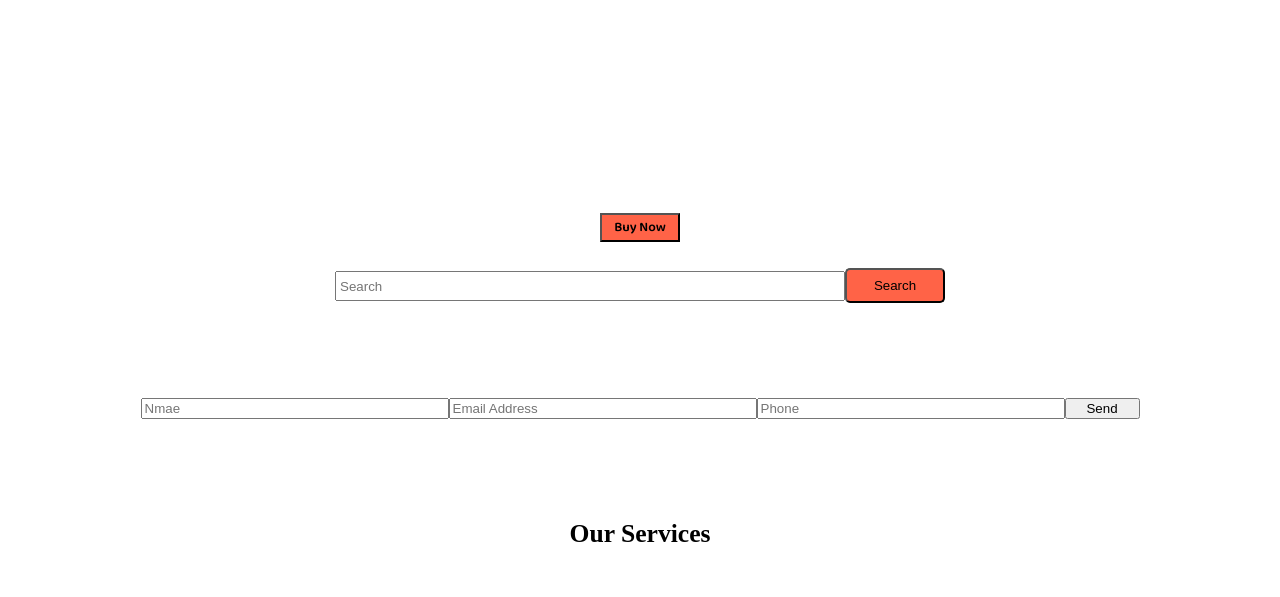
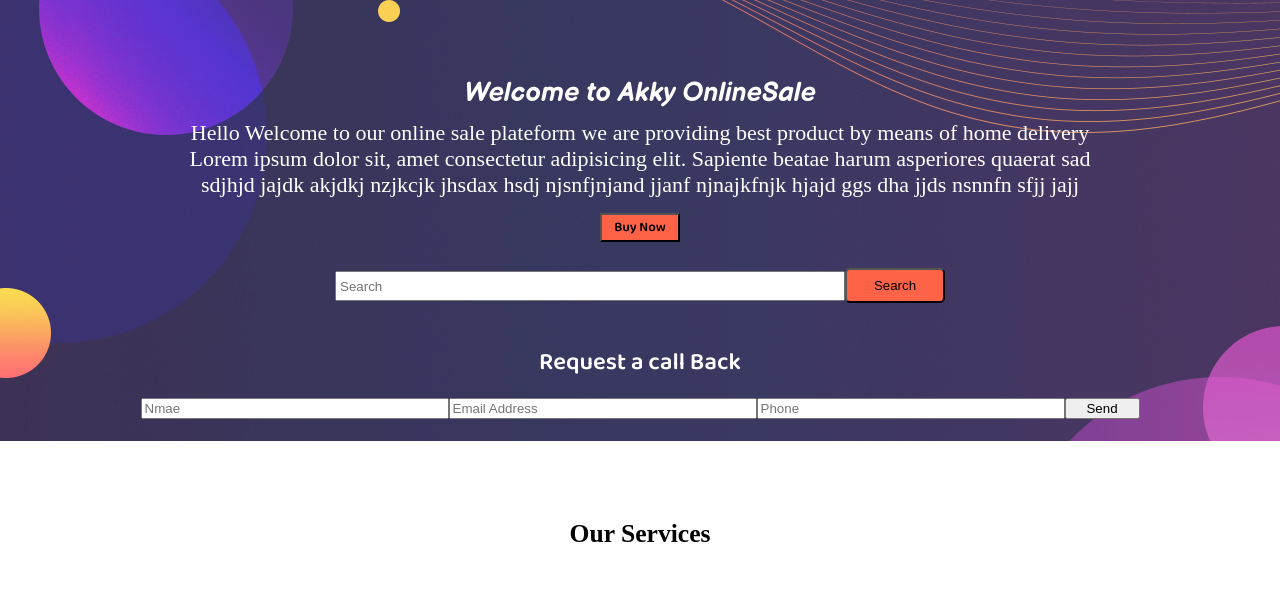
Before and after one commit to akram3598786/first-responsive-website, a plain HTML site: page index.html in a window 1280 px wide. Shown: the part 64-661 px from the top of the page. Drawn offline with Linux system fonts and the light colour scheme; the site is published under a folder, as on GitHub Pages, so addresses that start at the root find nothing; a web font is replaced by a local one.

Commit message:
Update style.css

```diff
--- a/style.css
+++ b/style.css
@@ -102,7 +102,7 @@ flex-direction: column;
 #home::before{
 content: "";
 position: absolute;
-background: url(/images/front-img4.jpg);
+background: url(./images/front-img4.jpg);
 opacity: 0.8;
 z-index: -1;
 height: 450px;
```
